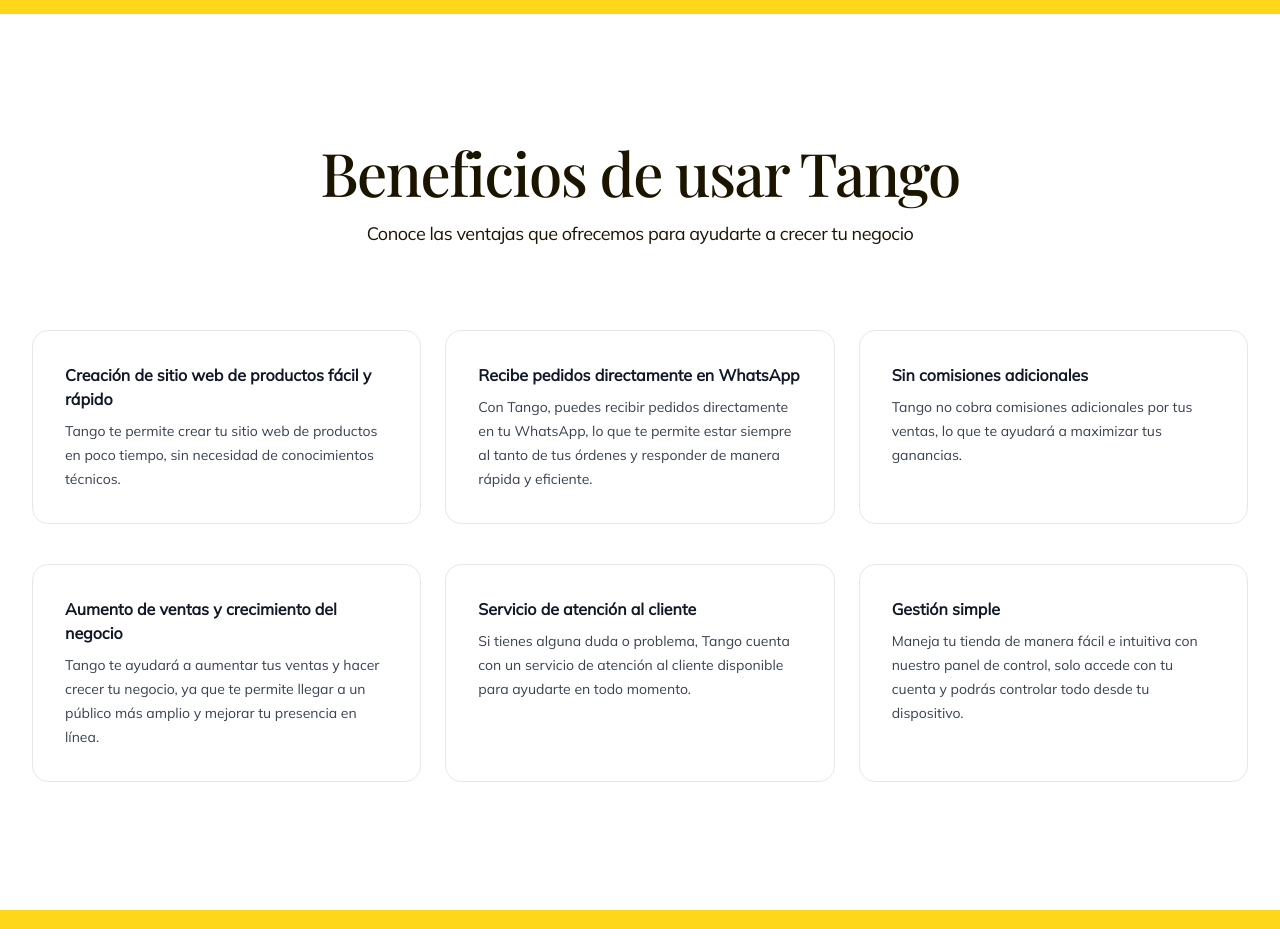
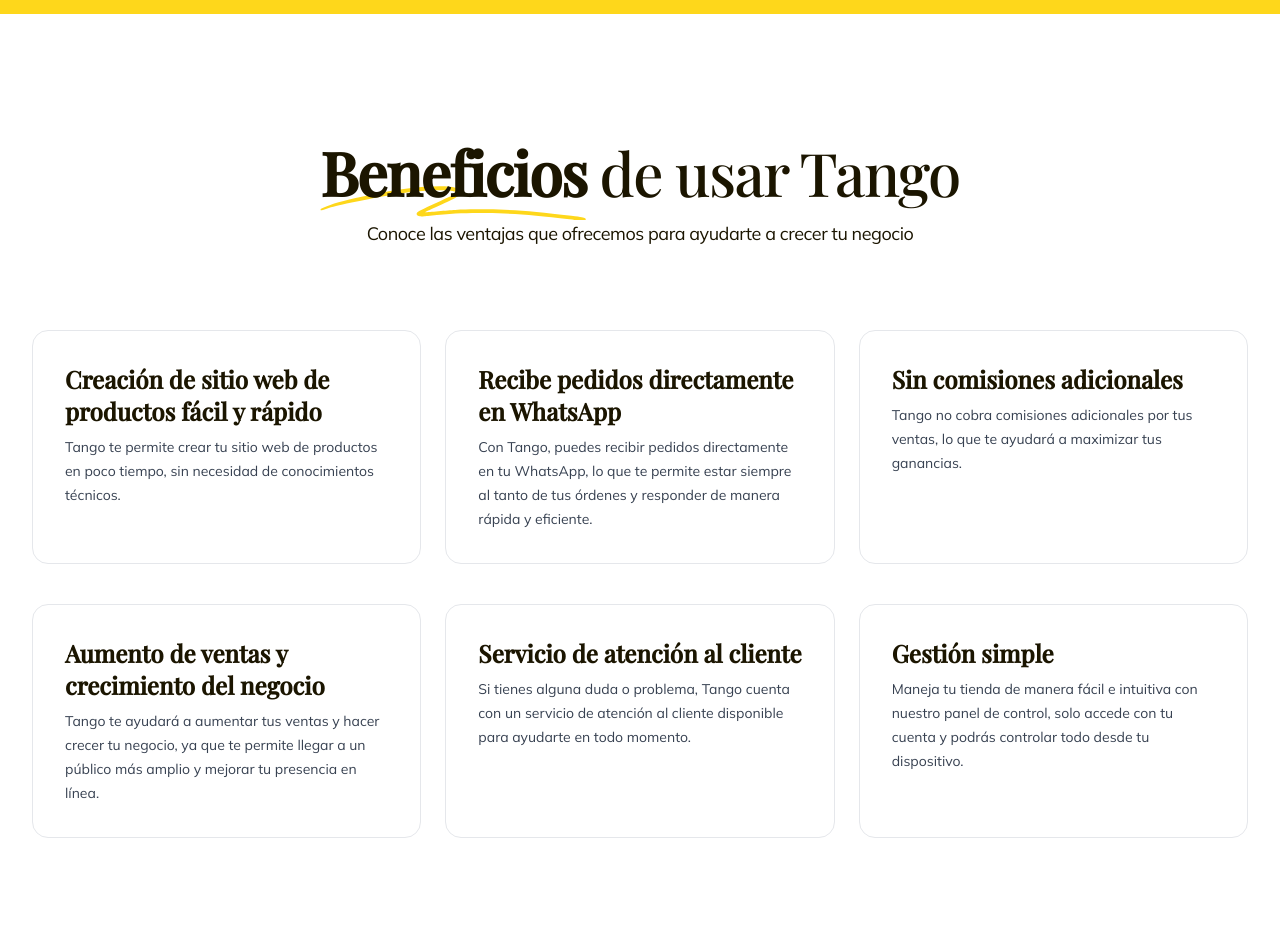
Before and after one commit to andydev404/tango, a Next.js app: page / in a window 1280 px wide. Shown: the part 1960-2889 px from the top of the page. Built offline with nearby package versions, Linux system fonts and the light colour scheme.

Commit message:
style(features): change title font family and font size

```diff
--- a/src/components/Features/Features.tsx
+++ b/src/components/Features/Features.tsx
@@ -7,8 +7,20 @@
       <Container>
         <div className="mx-auto max-w-2xl md:text-center">
           <h2 className="font-serif text-3xl font-medium tracking-tight sm:text-4xl md:text-6xl">
-            Beneficios de usar Tango
+            <span className="relative whitespace-nowrap font-bold ">
+              <svg
+                aria-hidden="true"
+                viewBox="0 0 418 42"
+                className="absolute top-2/3 left-0 h-[0.58em] w-full fill-brand-400"
+                preserveAspectRatio="none"
+              >
+                <path d="M203.371.916c-26.013-2.078-76.686 1.963-124.73 9.946L67.3 12.749C35.421 18.062 18.2 21.766 6.004 25.934 1.244 27.561.828 27.778.874 28.61c.07 1.214.828 1.121 9.595-1.176 9.072-2.377 17.15-3.92 39.246-7.496C123.565 7.986 157.869 4.492 195.942 5.046c7.461.108 19.25 1.696 19.17 2.582-.107 1.183-7.874 4.31-25.75 10.366-21.992 7.45-35.43 12.534-36.701 13.884-2.173 2.308-.202 4.407 4.442 4.734 2.654.187 3.263.157 15.593-.78 35.401-2.686 57.944-3.488 88.365-3.143 46.327.526 75.721 2.23 130.788 7.584 19.787 1.924 20.814 1.98 24.557 1.332l.066-.011c1.201-.203 1.53-1.825.399-2.335-2.911-1.31-4.893-1.604-22.048-3.261-57.509-5.556-87.871-7.36-132.059-7.842-23.239-.254-33.617-.116-50.627.674-11.629.54-42.371 2.494-46.696 2.967-2.359.259 8.133-3.625 26.504-9.81 23.239-7.825 27.934-10.149 28.304-14.005.417-4.348-3.529-6-16.878-7.066Z" />
+              </svg>
+              <span className="relative"> Beneficios</span>
+            </span>{' '}
+            de usar Tango
           </h2>
+
           <p className="mt-4 text-lg tracking-tight">
             Conoce las ventajas que ofrecemos para ayudarte a crecer tu negocio
           </p>
@@ -22,7 +34,9 @@
               key={featureIndex}
               className="rounded-2xl border border-gray-200 p-8"
             >
-              <h3 className="font-semibold text-gray-900">{feature.title}</h3>
+              <h3 className="font-serif text-2xl font-semibold">
+                {feature.title}
+              </h3>
               <p className="mt-2 text-sm text-gray-700">
                 {feature.description}
               </p>
```
